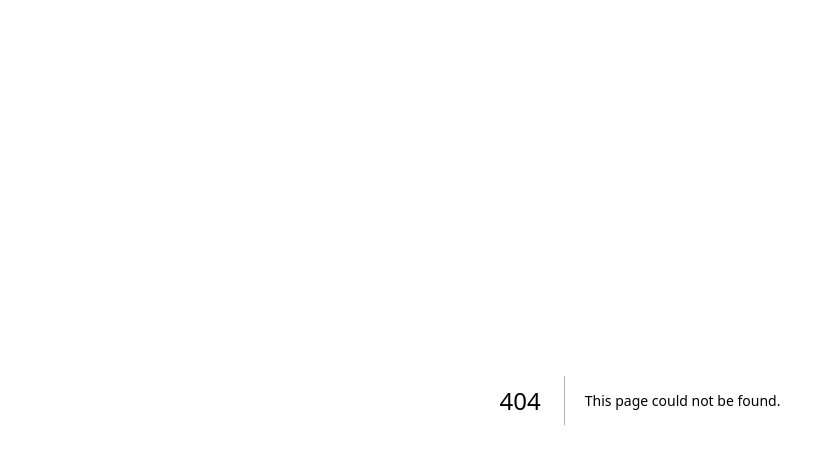
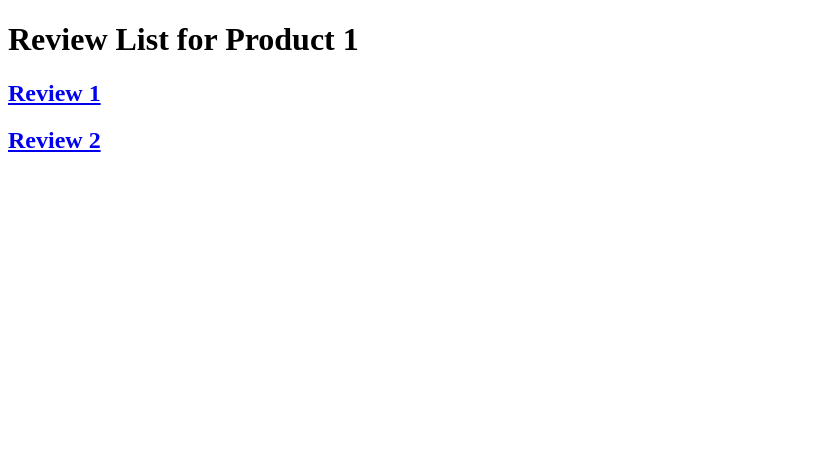
Before and after one commit to ammarAlzaqam/NEXT.JS-15-fundamentals-routing-demo, a Next.js app: page /products/1/reviews in a window 1280 px wide. Before the commit this address had no page. Shown: the top 464 px of the page, without its empty margins (0-835 px from the left). Built offline with nearby package versions, Linux system fonts and the light colour scheme.

Commit message:
Nested Dynamic Routes

```diff
--- /dev/null
+++ b/src/app/products/[productId]/reviews/page.tsx
@@ -0,0 +1,20 @@
+import Link from "next/link";
+
+interface ReviewProps {
+  params: Promise<{ productId: string }>;
+}
+
+export default async function Reviews({ params }: ReviewProps) {
+  const { productId } = await params;
+  return (
+    <>
+      <h1>Review List for Product {productId}</h1>
+      <h2>
+        <Link href={`/products/${productId}/reviews/1`}>Review 1</Link>
+      </h2>
+      <h2>
+        <Link href={`/products/${productId}/reviews/2`}>Review 2</Link>
+      </h2>
+    </>
+  );
+}
```
Also changed, not shown: src/app/products/[productId]/reviews/[reviewId]/page.tsx (added, +12 -0 lines).
